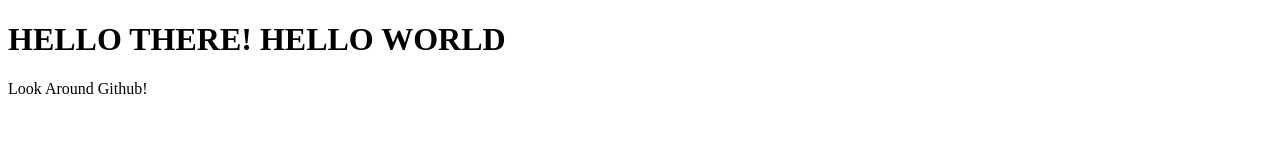
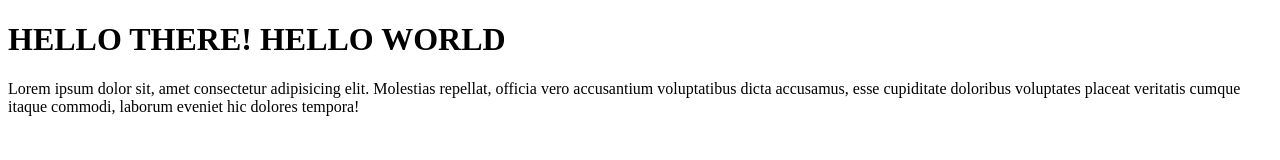
Before and after one commit to hiteshsubnani0128/workshop-MIET, a plain HTML site: page index.html in a window 1280 px wide. Drawn offline with Linux system fonts and the light colour scheme.

Commit message:
I added some changes

```diff
--- a/index.html
+++ b/index.html
@@ -11,8 +11,6 @@
         HELLO THERE!
         HELLO WORLD
     </h1>
-    <p>
-        Look Around Github!
-    </p>
+    <p>Lorem ipsum dolor sit, amet consectetur adipisicing elit. Molestias repellat, officia vero accusantium voluptatibus dicta accusamus, esse cupiditate doloribus voluptates placeat veritatis cumque itaque commodi, laborum eveniet hic dolores tempora!</p>
 </body>
 </html>
```
